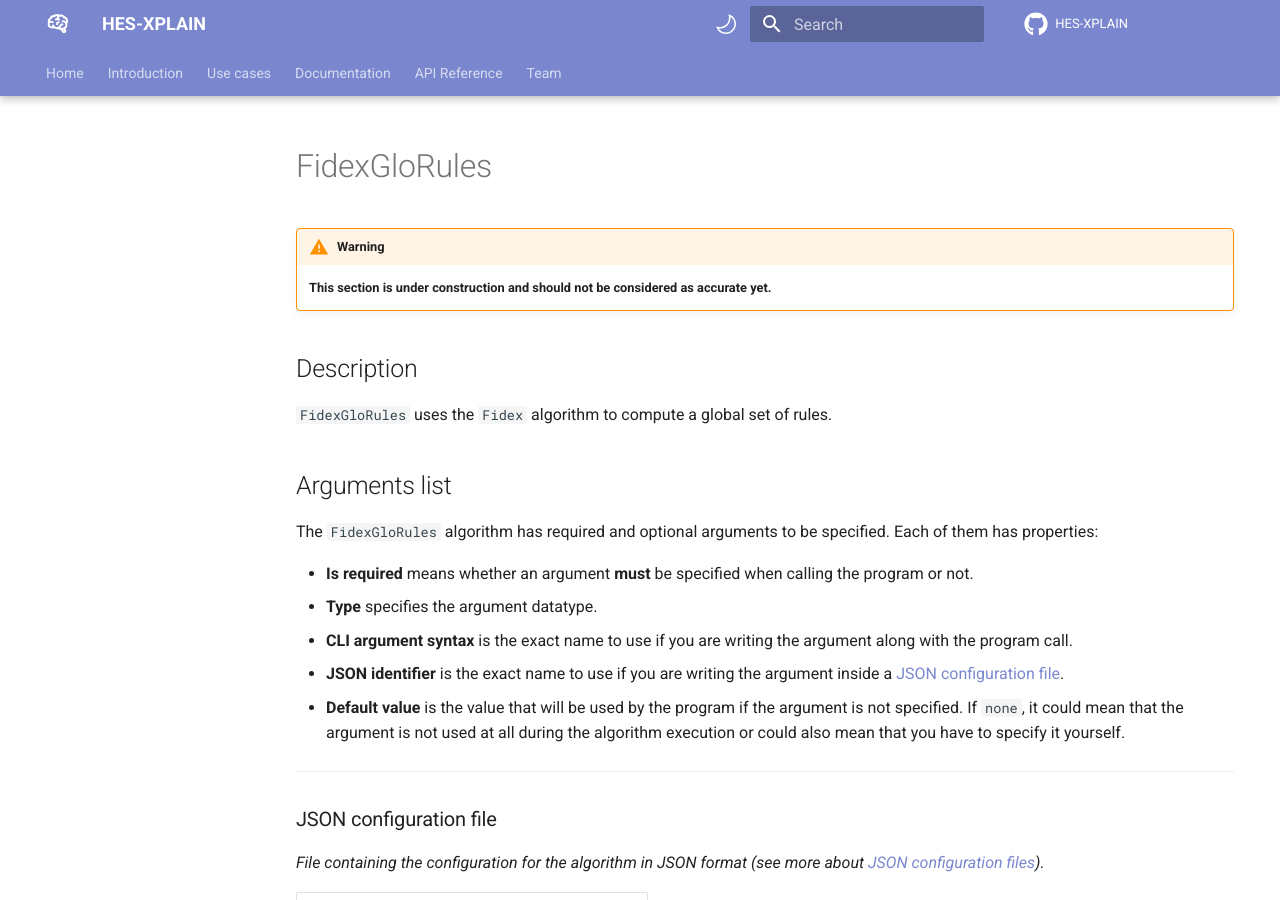
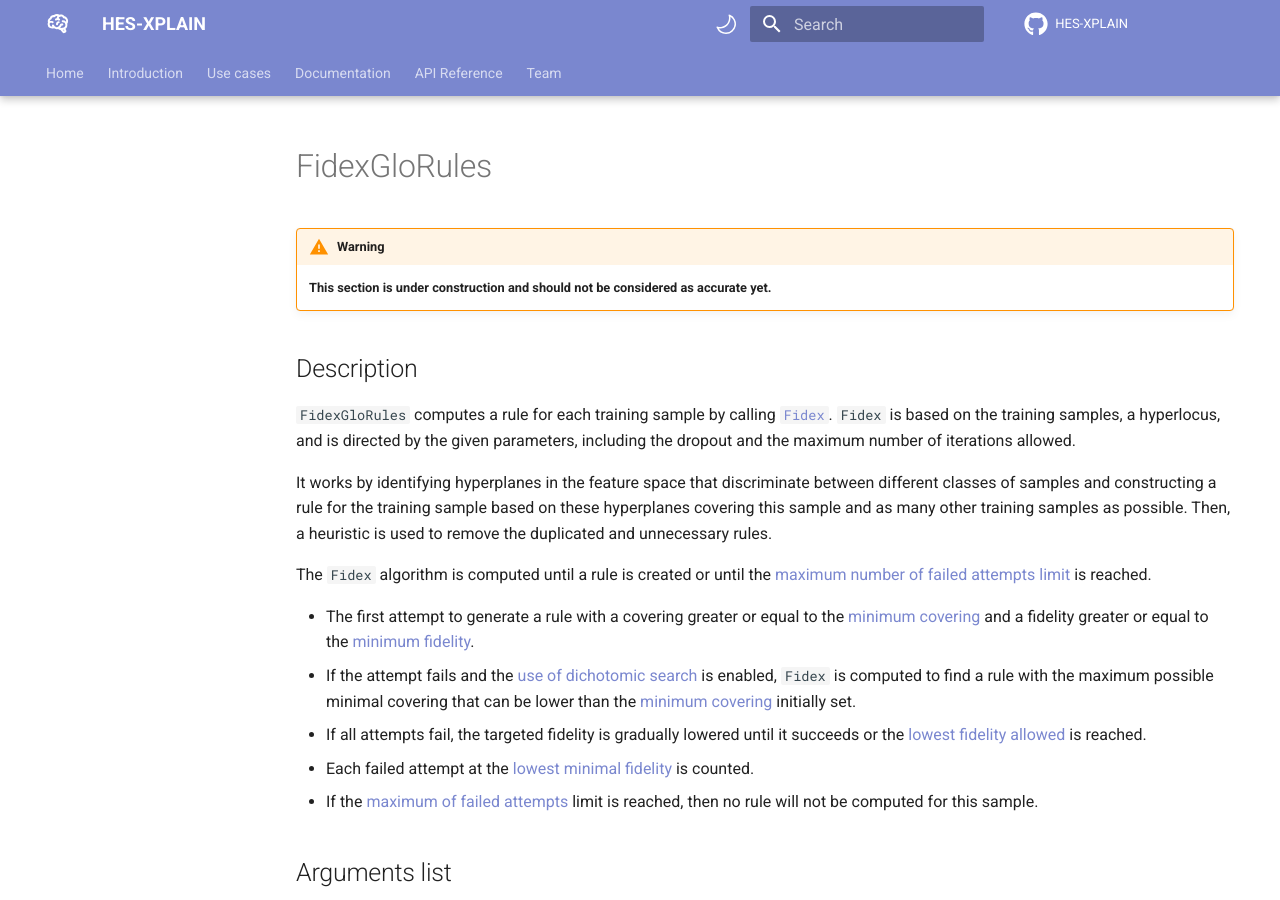
Before and after one commit to HES-XPLAIN/hes-xplain.github.io, an MkDocs documentation site: the page built from docs/documentation/algorithms/fidex/fidexglorules.md, in a window 1280 px wide and 900 px high. Built offline with MkDocs 1.6.1 and Material for MkDocs 9.7.7, drawn with Linux system fonts in a browser that asks for light colours; comment, search, counter and statistics services are not loaded.

Commit message:
Added description

````diff
--- a/docs/documentation/algorithms/fidex/fidexglorules.md
+++ b/docs/documentation/algorithms/fidex/fidexglorules.md
@@ -4,7 +4,17 @@
     **This section is under construction and should not be considered as accurate yet.**
 
 ## Description
-`FidexGloRules` uses the `Fidex` algorithm to compute a global set of rules.
+`FidexGloRules` computes a rule for each training sample by calling [`Fidex`](fidex.md). `Fidex` is based on the training samples, a hyperlocus, and is directed by the given parameters, including the dropout and the maximum number of iterations allowed.
+
+It works by identifying hyperplanes in the feature space that discriminate between different classes of samples and constructing a rule for the training sample based on these hyperplanes covering this sample and as many other training samples as possible. Then, a heuristic is used to remove the duplicated and unnecessary rules.
+
+The `Fidex` algorithm is computed until a rule is created or until the [maximum number of failed attempts limit](#maximum-number-of-failed-attempts) is reached.
+
+- The first attempt to generate a rule with a covering greater or equal to the [minimum covering](#minimum-covering) and a fidelity greater or equal to the [minimum fidelity](#minimum-fidelity).
+- If the attempt fails and the [use of dichotomic search](#use-dichotomic-search) is enabled, `Fidex` is computed to find a rule with the maximum possible minimal covering that can be lower than the [minimum covering](#minimum-covering) initially set.
+- If all attempts fail, the targeted fidelity is gradually lowered until it succeeds or the [lowest fidelity allowed](#minimum-generated-fidelity) is reached.
+- Each failed attempt at the [lowest minimal fidelity](#minimum-generated-fidelity) is counted.
+- If the [maximum of failed attempts](#maximum-number-of-failed-attempts) limit is reached, then no rule will not be computed for this sample.
 
 ## Arguments list
 The `FidexGloRules` algorithm has required and optional arguments to be specified. Each of them has properties:
@@ -473,3 +483,5 @@ The `FidexGloRules` algorithm has required and optional arguments to be specifie
     ```
 
 ## Output interpretation
+
+<!-- TODO: Complete this section -->
````
